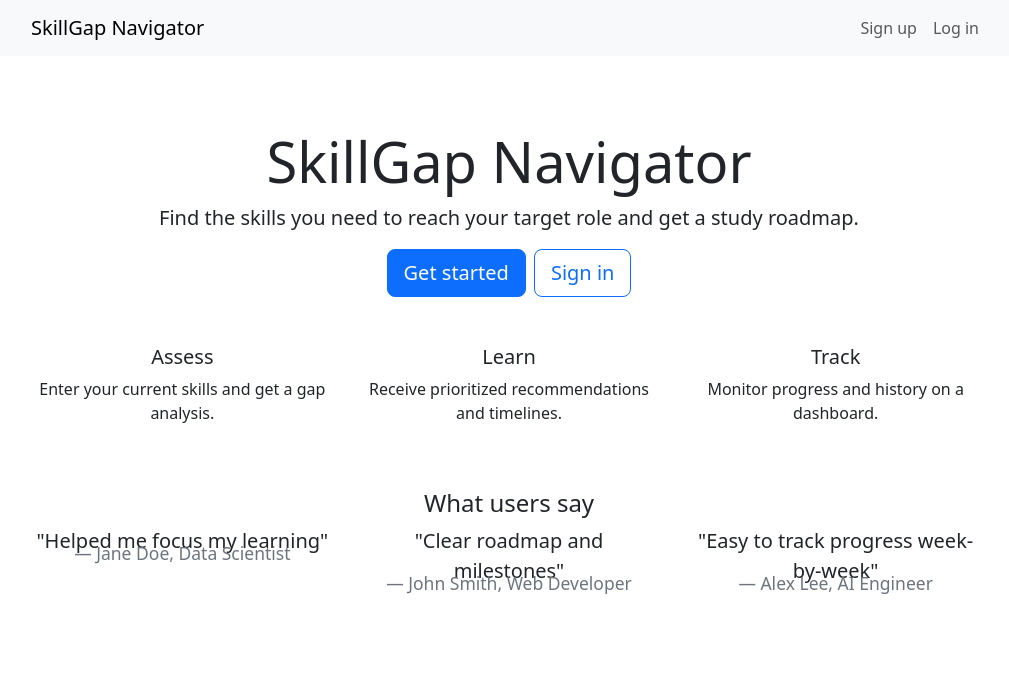
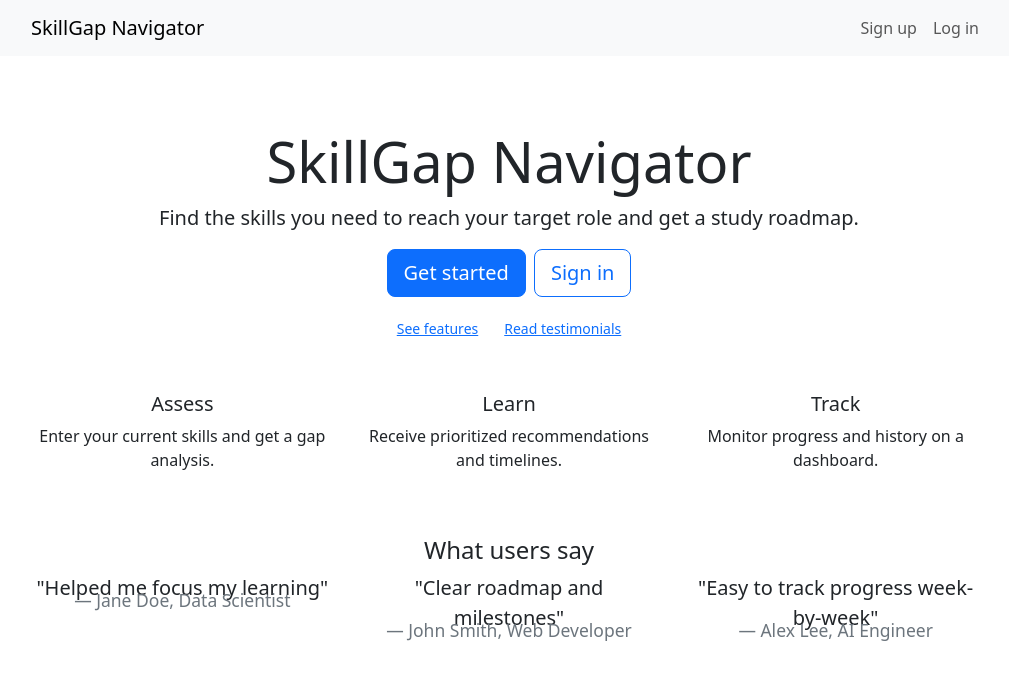
Before and after one commit to mandeep6207/AI-Powered-Career-Skill-Gap-Analysis-Platform, a React (Vite) app in the folder frontend/: page / in a window 1280 px wide. Shown: the top 680 px of the page, without its empty margins (131-1140 px from the left). Built offline with nearby package versions, Linux system fonts and the light colour scheme.

Commit message:
Build landing page: polish CTA links and testimonials anchors (commit using git add .)

```diff
--- a/frontend/src/pages/Landing.jsx
+++ b/frontend/src/pages/Landing.jsx
@@ -10,6 +10,10 @@ export default function Landing(){
         <Link className="btn btn-primary btn-lg me-2" to="/signup">Get started</Link>
         <Link className="btn btn-outline-primary btn-lg" to="/login">Sign in</Link>
       </p>
+      <div className="d-flex justify-content-center mt-3">
+        <a href="#features" className="btn btn-sm btn-link me-2">See features</a>
+        <a href="#testimonials" className="btn btn-sm btn-link">Read testimonials</a>
+      </div>
 
       <section className="mt-5">
         <div className="row">
@@ -27,7 +31,7 @@ export default function Landing(){
           </div>
         </div>
 
-        <div className="mt-5">
+        <div id="testimonials" className="mt-5">
           <h4>What users say</h4>
           <div className="row">
             <div className="col-md-4">
```
